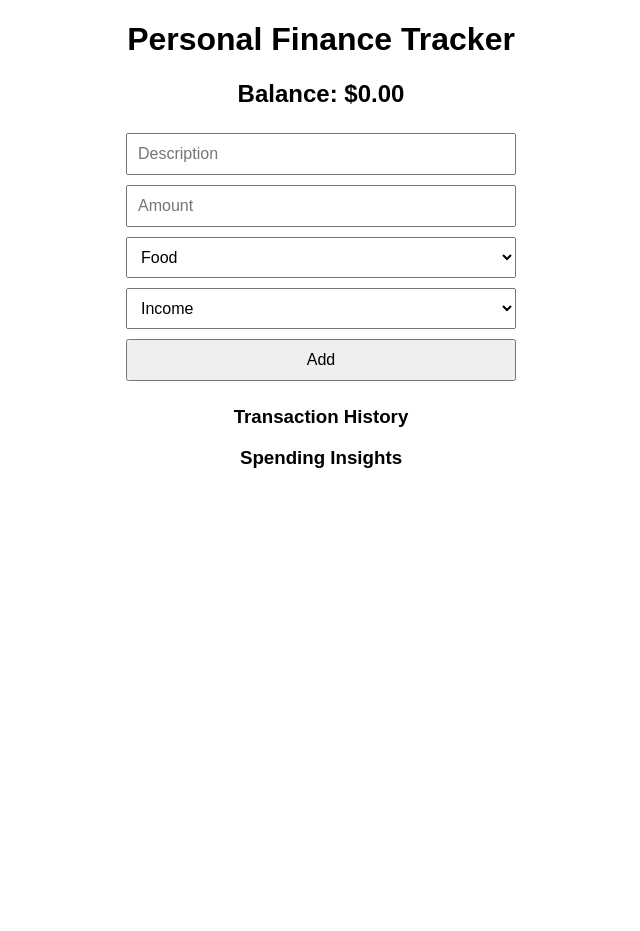
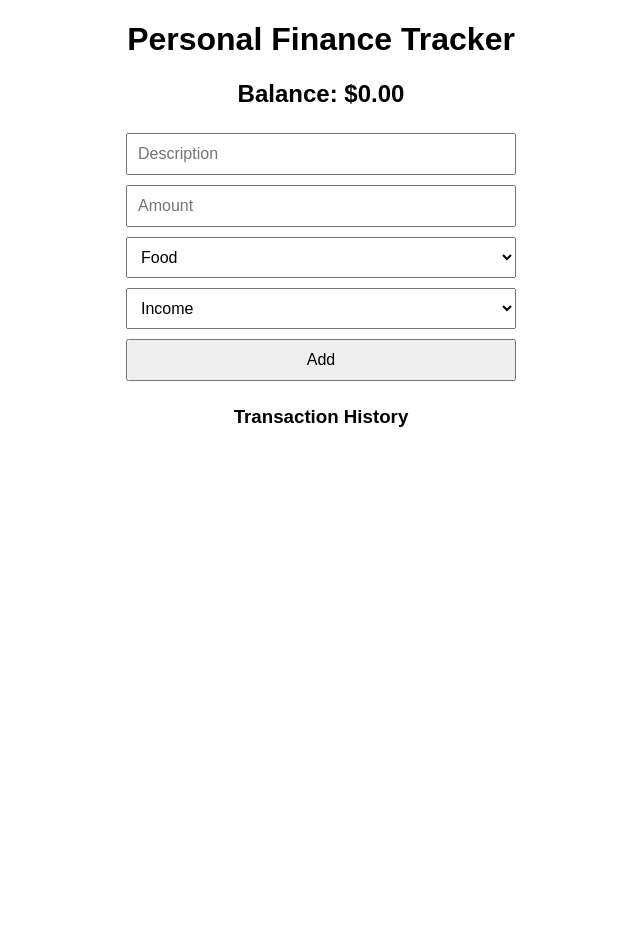
Before and after one commit to coachklein17/yuh, a Jekyll site: the page built from index.md, in a window 1280 px wide. Shown: the whole page, without its empty margins (319-959 px from the left). Built offline with Jekyll 4.4.1, drawn with Linux system fonts in a browser that asks for light colours; after the commit the page ends 900 px from its top, so only the background shows below that.

Commit message:
Update index.md

```diff
--- a/index.md
+++ b/index.md
@@ -26,7 +26,5 @@ title: Personal Finance Tracker
 <h3>Transaction History</h3>
 <ul id="transaction-list"></ul>
 
-<h3>Spending Insights</h3>
-<canvas id="expenseChart" width="400" height="400"></canvas>
 
 <script src="{{ '/assets/js/script.js' | relative_url }}"></script>
```
